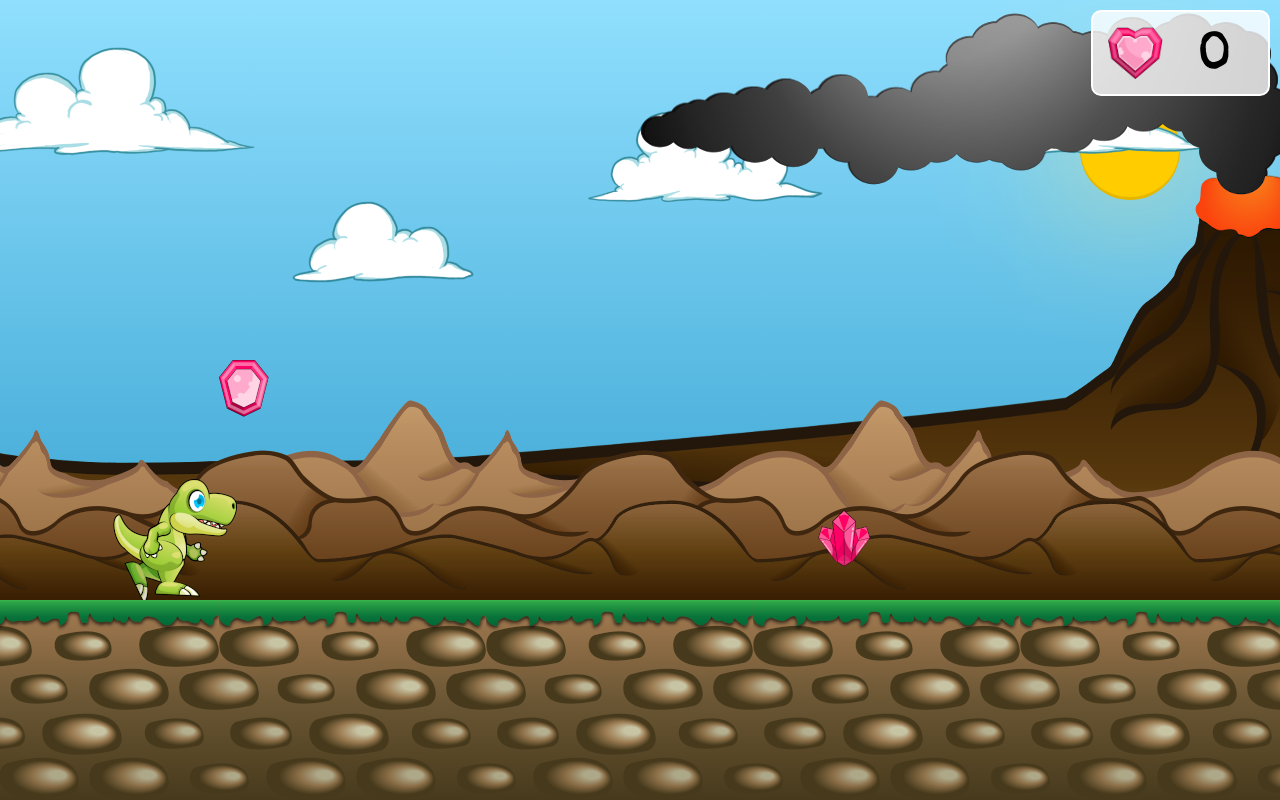
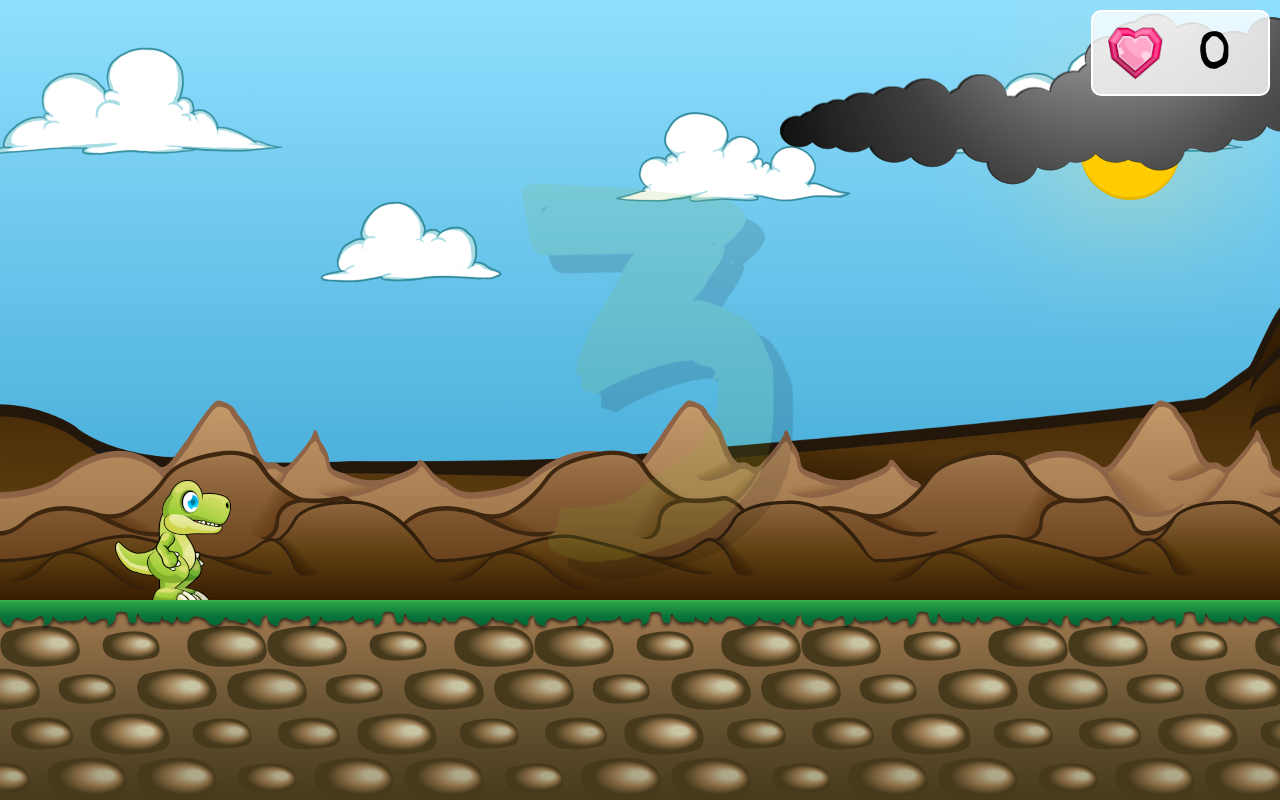
Before and after one commit to lnbogen/loet-dino-jumper, a React (Create React App) app: page / in a window 1280 px wide. Both pictures are taken after a click on the button "START". Built offline with nearby package versions, Linux system fonts and the light colour scheme.

Commit message:
Added countdown

```diff
--- a/src/App.tsx
+++ b/src/App.tsx
@@ -1,4 +1,4 @@
-import { useMemo } from "react";
+import { useState, useMemo } from "react";
 
 import Sky from "./Sky";
 import Hills from "./Hills";
@@ -6,6 +6,7 @@ import Gems from "./Gems";
 import Dino from "./Dino";
 import Ground from "./Ground";
 import Splash from "./Splash";
+import Countdown from "./Countdown";
 import useDino from "./useDino";
 
 import "./App.css";
@@ -20,6 +21,8 @@ const App = () => {
     }
     return 0;
   }, [dinoState]);
+
+  const [isCountdownVisible, setIsCountdownVisible] = useState(false);
 
   return (
     <>
@@ -41,9 +44,19 @@ const App = () => {
       </div>
       <Splash
         onStartGame={() => {
-          startDino();
+          setIsCountdownVisible(true);
         }}
       />
+      {isCountdownVisible && (
+        <Countdown
+          onHide={() => {
+            startDino();
+            setTimeout(() => {
+              setIsCountdownVisible(false);
+            }, 5000);
+          }}
+        />
+      )}
     </>
   );
 };
--- /dev/null
+++ b/src/Countdown.css
@@ -0,0 +1,57 @@
+.countdown {
+  position: fixed;
+  inset: 0;
+  pointer-events: none;
+  display: flex;
+  align-items: center;
+  justify-content: center;
+}
+
+.countdown .number {
+  position: absolute;
+  font-size: 35vh;
+  animation: countdown-number-fade 2s ease-in-out 1 forwards;
+  transform: scale(1.5);
+  opacity: 0;
+  color: hsl(81deg 59% 44%);
+  text-shadow: 10px 10px 0 black;
+  font-weight: bold;
+}
+
+.countdown .number.three {
+  animation-delay: 1s;
+}
+
+.countdown .number.two {
+  animation-delay: 3s;
+}
+
+.countdown .number.one {
+  animation-delay: 5s;
+}
+
+.countdown .number.go {
+  animation-delay: 7s;
+}
+
+@keyframes countdown-number-fade {
+  from {
+    transform: rotate(-2.5deg) scale(0.75);
+    opacity: 0;
+  }
+
+  50% {
+    transform: rotate(0deg) scale(1);
+    opacity: 1;
+  }
+
+  60% {
+    transform: rotate(0deg) scale(1);
+    opacity: 1;
+  }
+
+  to {
+    transform: rotate(-2.5deg) scale(2);
+    opacity: 0;
+  }
+}
--- /dev/null
+++ b/src/Countdown.tsx
@@ -0,0 +1,23 @@
+import { useEffect } from "react";
+import "./Countdown.css";
+
+interface CountdownProps {
+  onHide: () => void;
+}
+
+const Countdown = ({ onHide }: CountdownProps) => {
+  useEffect(() => {
+    setTimeout(onHide, 8200);
+  }, [onHide]);
+
+  return (
+    <div className="countdown">
+      <div className="number three">3</div>
+      <div className="number two">2</div>
+      <div className="number one">1</div>
+      <div className="number go">Go!</div>
+    </div>
+  );
+};
+
+export default Countdown;
```
